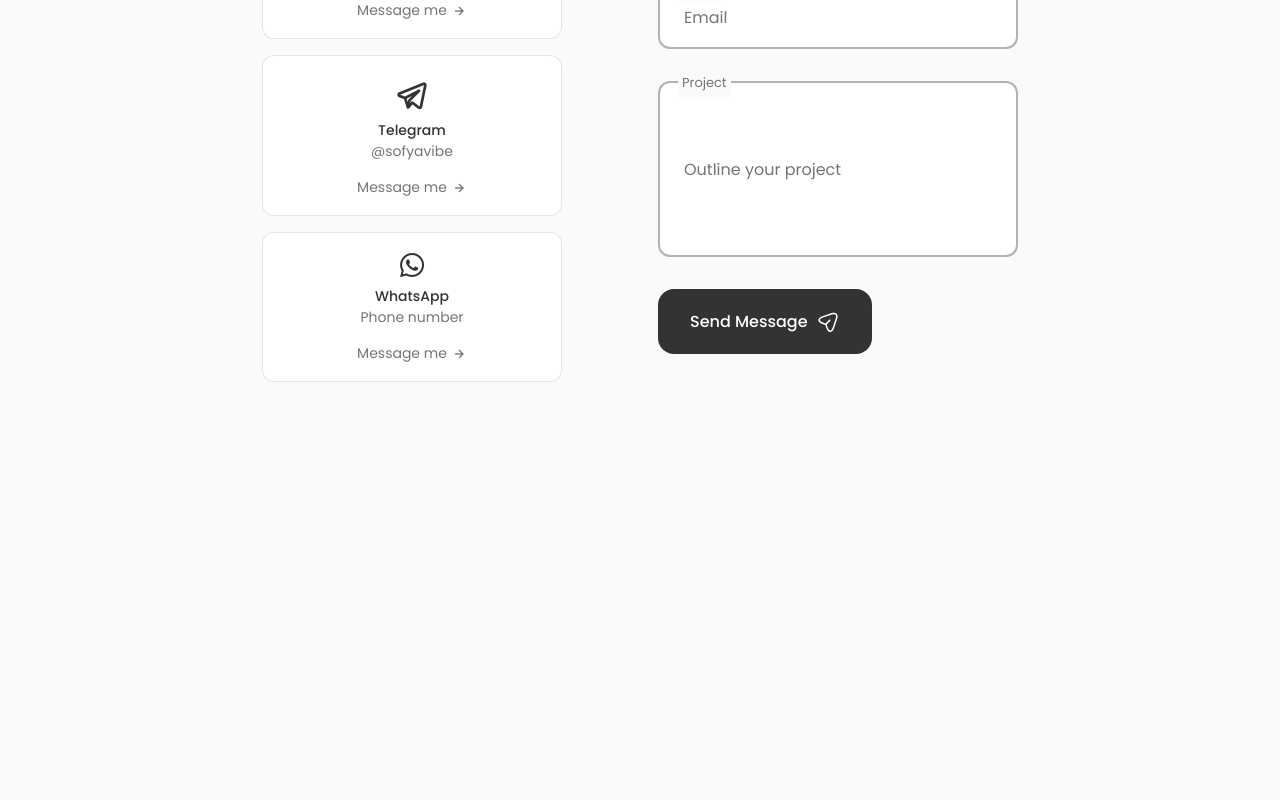
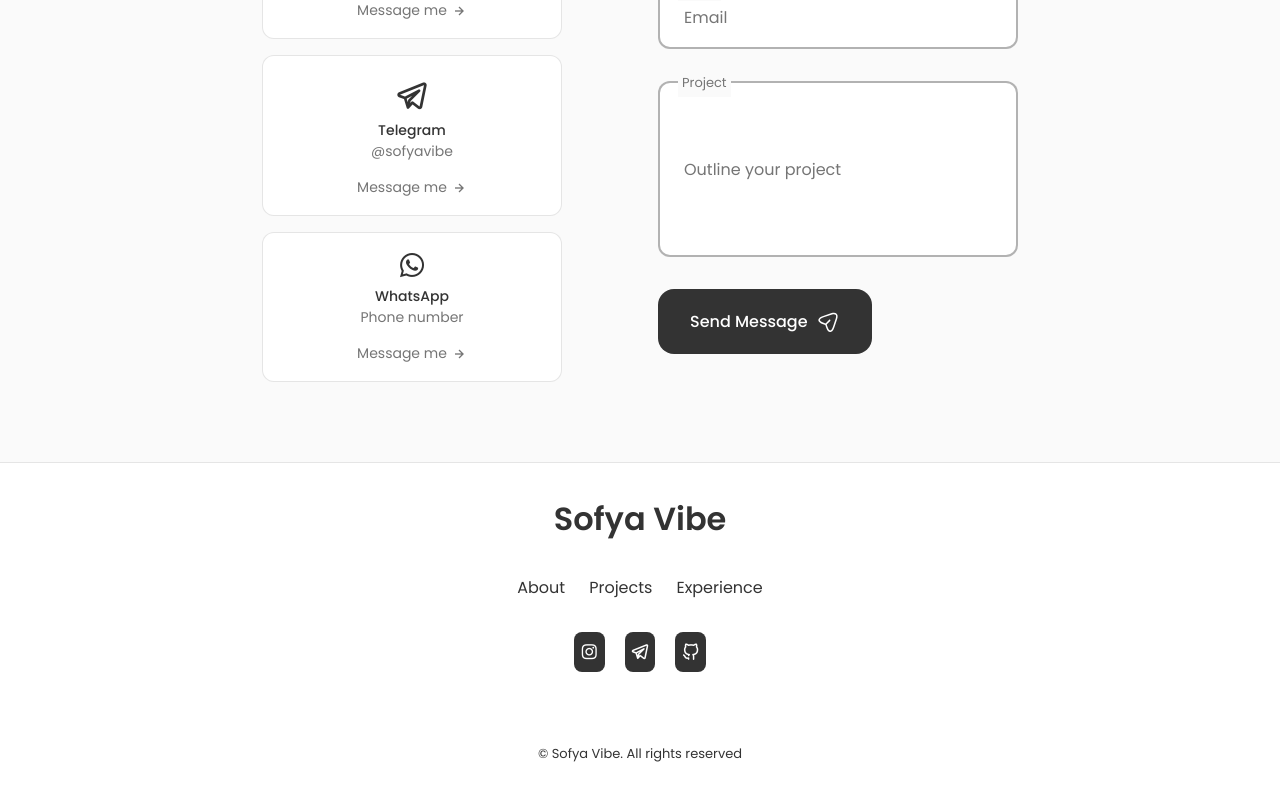
Before and after one commit to sonyavibe/portfolio-2.0, a React (Create React App) app in the folder react-portfolio/: page / in a window 1280 px wide. Shown: the part 3386-4186 px from the top of the page. Before the commit the page ends 3848 px from the top, so only its background shows below. Built offline with nearby package versions, Linux system fonts and the light colour scheme.

Commit message:
added footer component

```diff
--- a/react-portfolio/src/App.js
+++ b/react-portfolio/src/App.js
@@ -7,6 +7,7 @@
 import Experience from './components/experience/Experience';
 import Testimonials from './components/testimonials/Testimonials';
 import Contact from './components/contact/Contact';
+import Footer from './components/footer/Footer';
 
 function App() {
   return (
@@ -20,6 +21,7 @@
         <Experience />
         <Testimonials />
         <Contact />
+        <Footer />
       </main>
 
     </div>
--- /dev/null
+++ b/react-portfolio/src/components/footer/Footer.jsx
@@ -0,0 +1,44 @@
+import React from "react";
+import "./footer.css";
+
+const Footer = () => {
+  return (
+    <footer className="footer">
+      <div className="footer__container container">
+        <h1 className="footer__title">Sofya Vibe</h1>
+
+        <ul className="footer__list">
+          <li>
+            <a href="#about" className="footer__link">About</a>
+          </li>
+
+          <li>
+            <a href="#portfolio" className="footer__link">Projects</a>
+          </li>
+
+          <li>
+            <a href="#experience" className="footer__link">Experience</a>
+          </li>
+        </ul>
+
+        <div className="footer__social">
+        <a href="https://www.instagram.com" className="footer__social-link" target="_blank">
+        <i class="uil uil-instagram"></i>
+      </a>
+
+      <a href="https://telegram.com" className="footer__social-link" target="_blank">
+        <i class="uil uil-telegram-alt"></i>
+      </a>
+
+      <a href="https://github.com" className="footer__social-link" target="_blank">
+        <i class="uil uil-github-alt"></i>
+      </a>
+        </div>
+
+        <span className="footer__copy">&#169; Sofya Vibe. All rights reserved</span>
+      </div>
+    </footer>
+  )
+}
+
+export default Footer
--- /dev/null
+++ b/react-portfolio/src/components/footer/footer.css
@@ -0,0 +1,64 @@
+.footer {
+  background-color: var(--container-color);
+  border-top: 1px solid rgba(0, 0, 0, 0.1);
+}
+
+.footer__container {
+  padding: 2rem 0 6rem;
+}
+
+.footer__title,
+.footer__link {
+  color: var(--title-color);
+}
+
+.footer__title {
+  text-align: center;
+  margin-bottom: var(--mb-2);
+}
+
+.footer__link:hover {
+  color: var(--title-color-dark);
+}
+
+.footer__list {
+  display: flex;
+  justify-content: center;
+  column-gap: 1.5rem;
+  margin-bottom: var(--mb-2);
+}
+
+.footer__social {
+  display: flex;
+  justify-content: center;
+  column-gap: 1.25rem;
+}
+
+.footer__social-link {
+  background-color: var(--title-color);
+  color: var(--container-color);
+  font-size: 1.125rem;
+  padding: 0.4rem;
+  border-radius: 0.5rem;
+  display: inline-flex;
+}
+
+.footer__social-link:hover {
+  background-color: var(--title-color-dark);
+}
+
+.footer__copy {
+  display: block;
+  margin-top: 4.5rem;
+  color: var(--title-color);
+  text-align: center;
+  font-size: var(--smaller-font-size);
+}
+
+@media screen and (max-width: 992px){
+  .footer__social-link {
+    padding: 0.25rem;
+    border-radius: 0.25rem;
+    font-size: 1rem;
+  }
+}
```
